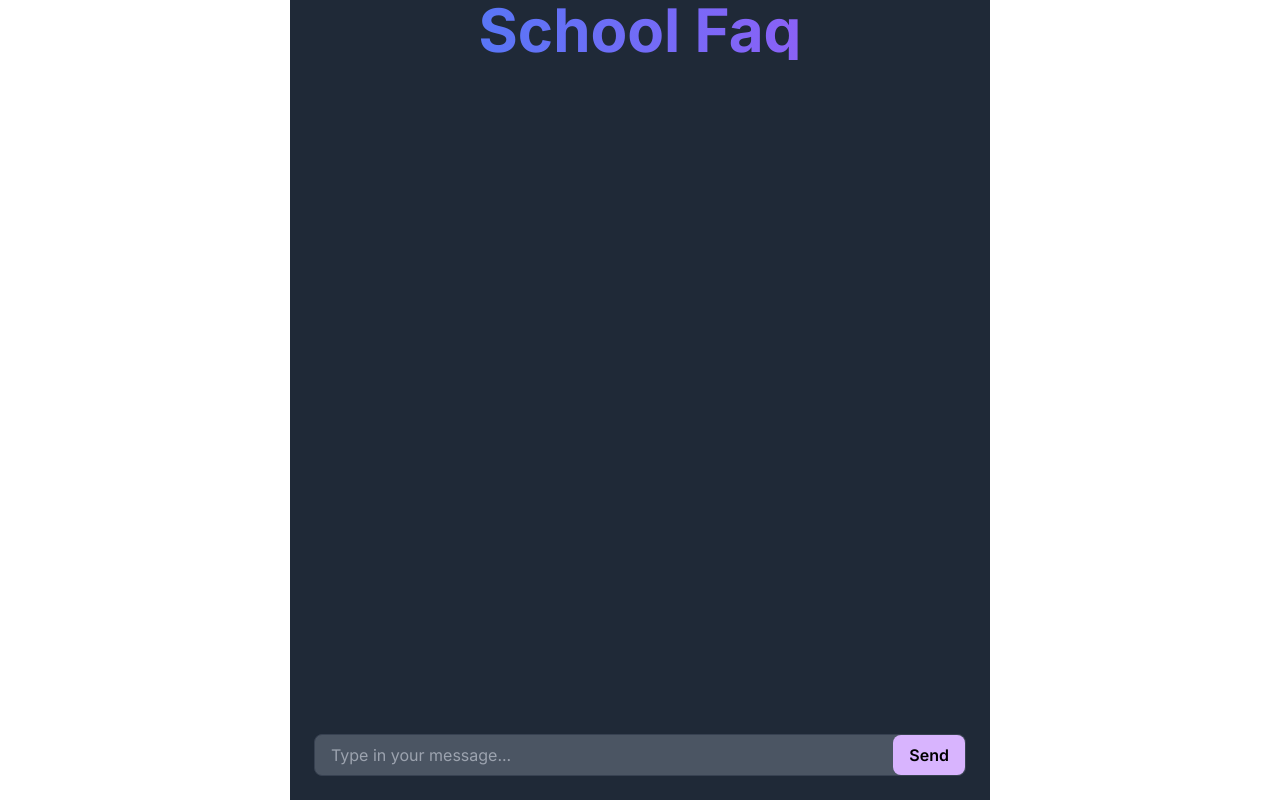
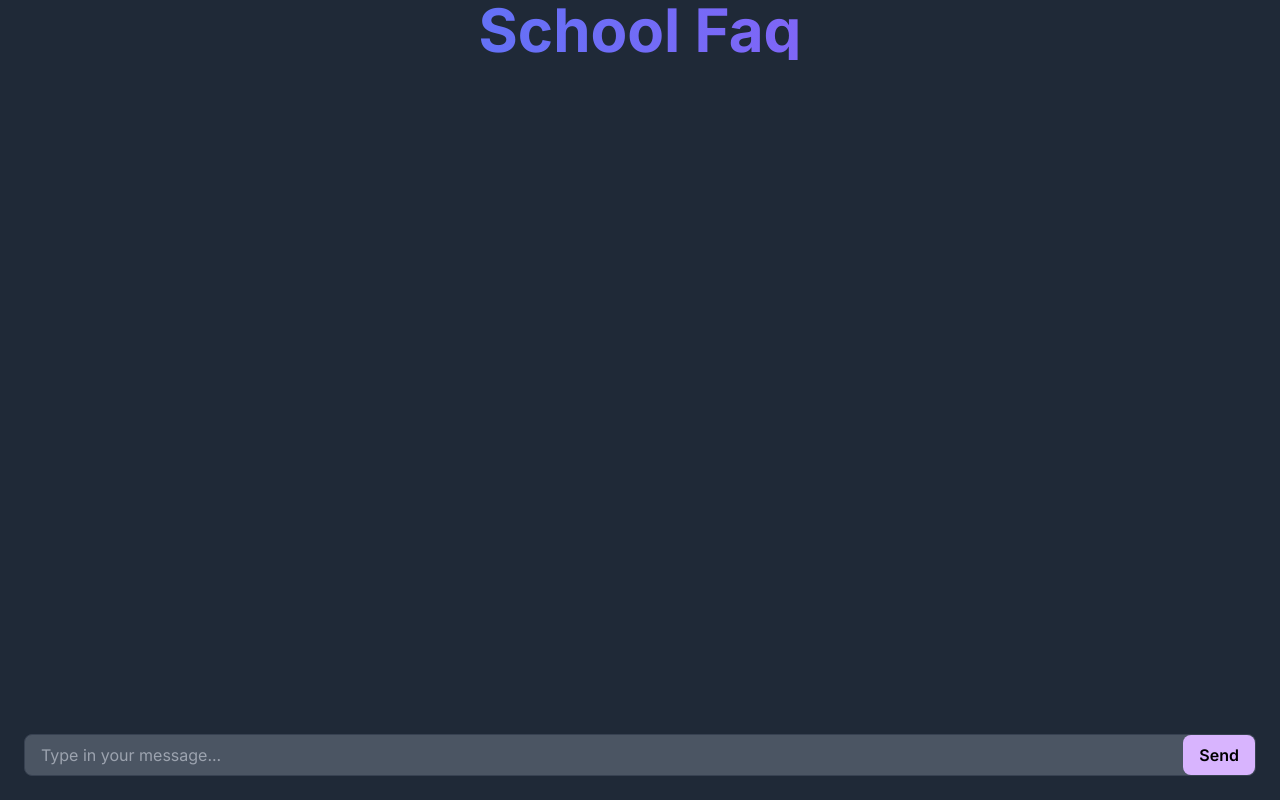
Before and after one commit to ShaneChen0219/SchoolFAQ, a Next.js app in the folder frontend/schoolfaq/: page /chatBot in a window 1280 px wide. Built offline with nearby package versions, Linux system fonts and the light colour scheme.

Commit message:
updated chat room size

```diff
--- a/frontend/schoolfaq/src/app/chatBot/page.js
+++ b/frontend/schoolfaq/src/app/chatBot/page.js
@@ -51,7 +51,7 @@ export default function ChatBot(){
     }, [chatlog]);
 
     return (
-        <div className="container mx-auto max-w-[700px]">
+        <div className="container mx-auto w-full">
             <div className="flex flex-col h-screen bg-gray-800">
                 <h1 className="bg-gradient-to-r from-blue-500 to-purple-500 text-transparent bg-clip-text text-center font-bold text-6xl">
                     School Faq
```
